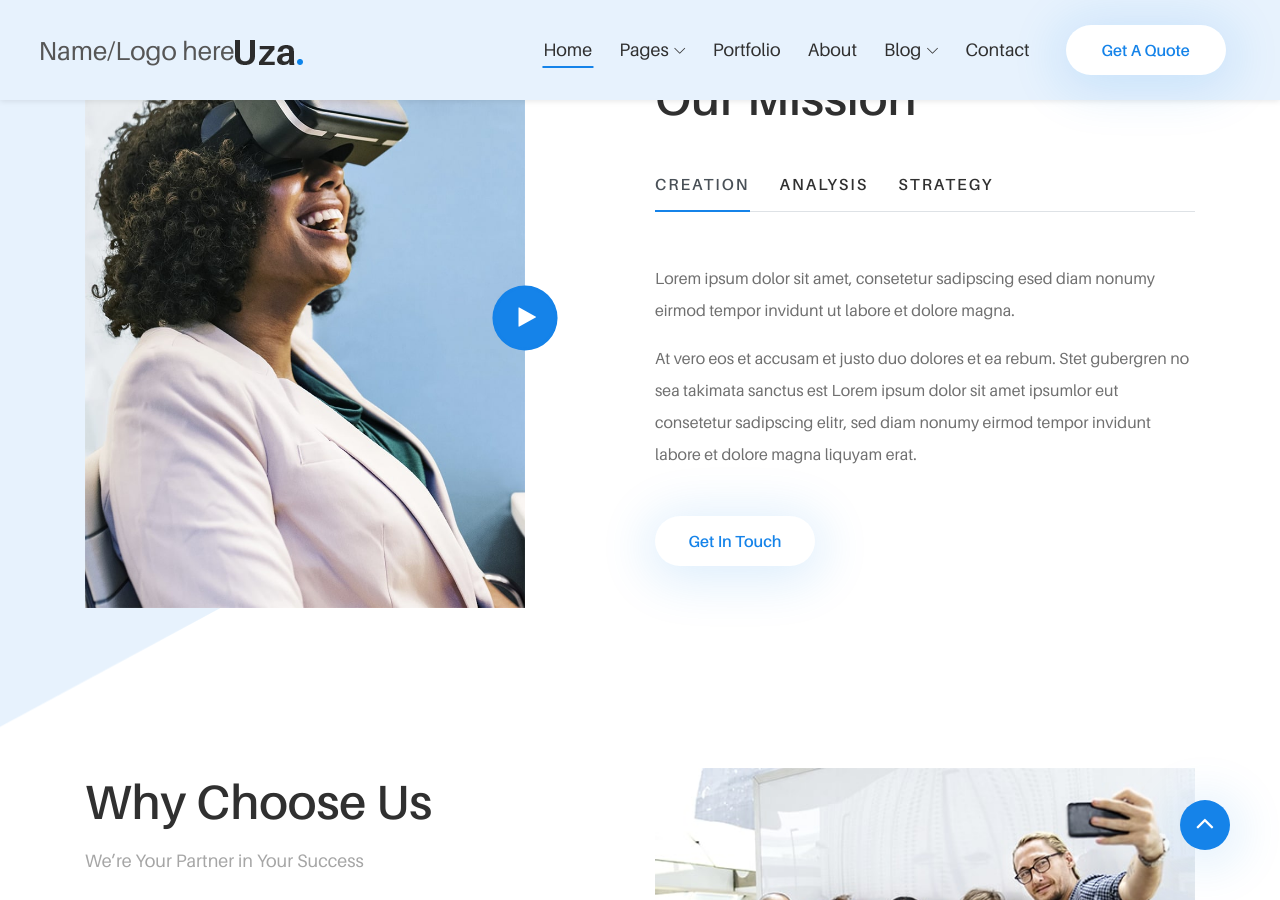
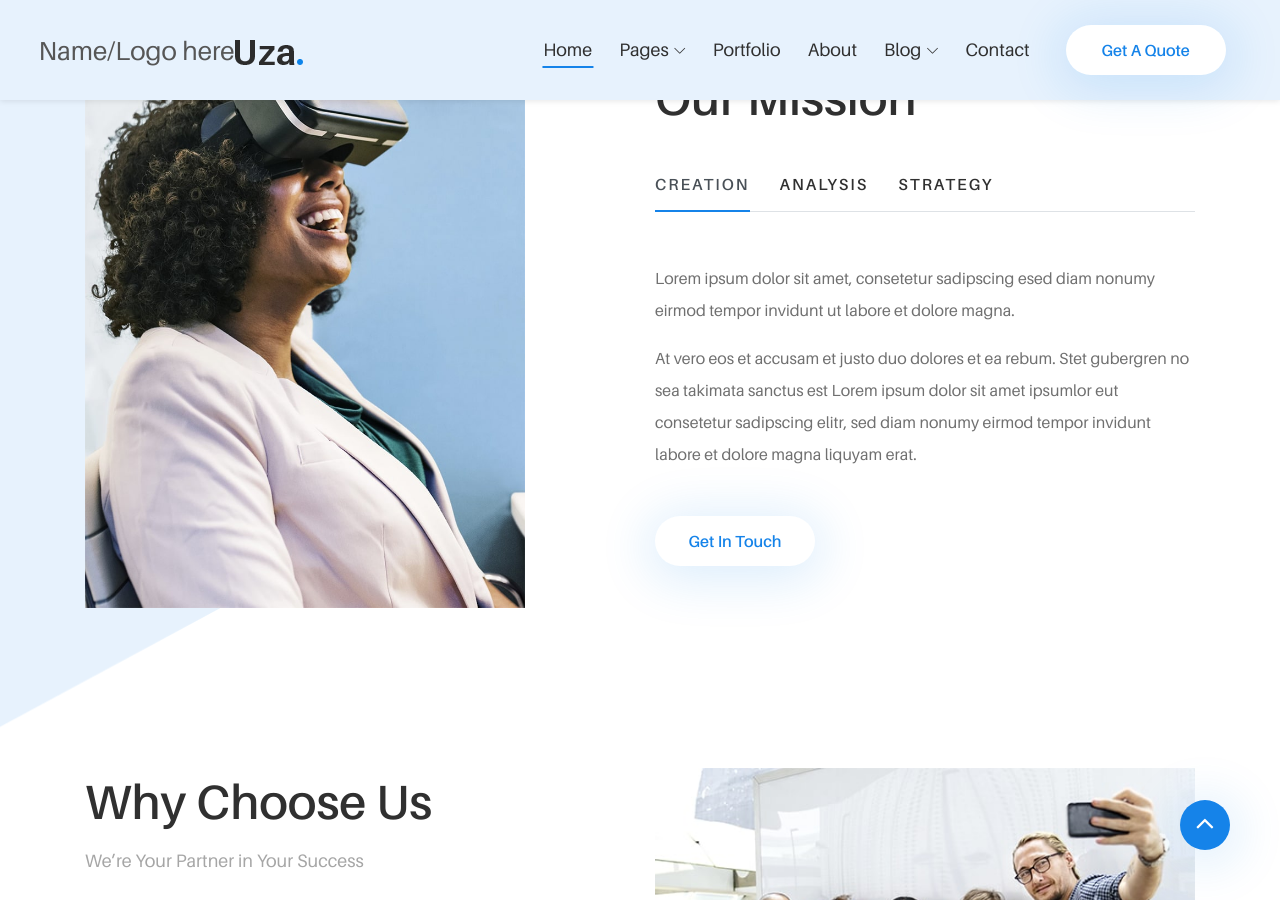
Before and after one commit to stephenjhsu/stephenjhsu.github.io, a Jekyll site: the page built from about.html, in a window 1280 px wide and 900 px high, scrolled down 382 px. Built offline with Jekyll 4.4.1, drawn with Linux system fonts in a browser that asks for light colours; some web fonts are replaced.

Commit message:
made edits to about page

```diff
--- a/about.html
+++ b/about.html
@@ -37,9 +37,9 @@ permalink: /about
                 <div class="about-us-thumbnail mb-80">
                     <img src="/assets/img/bg-img/2.jpg" alt="">
                     <!-- Video Area -->
-                    <div class="uza-video-area hi-icon-effect-8">
+                 <!--    <div class="uza-video-area hi-icon-effect-8">
                         <a href="https://www.youtube.com/watch?v=sSakBz_eYzQ" class="hi-icon video-play-btn"><i class="fa fa-play" aria-hidden="true"></i></a>
-                    </div>
+                    </div> -->
                 </div>
             </div>
 
```
